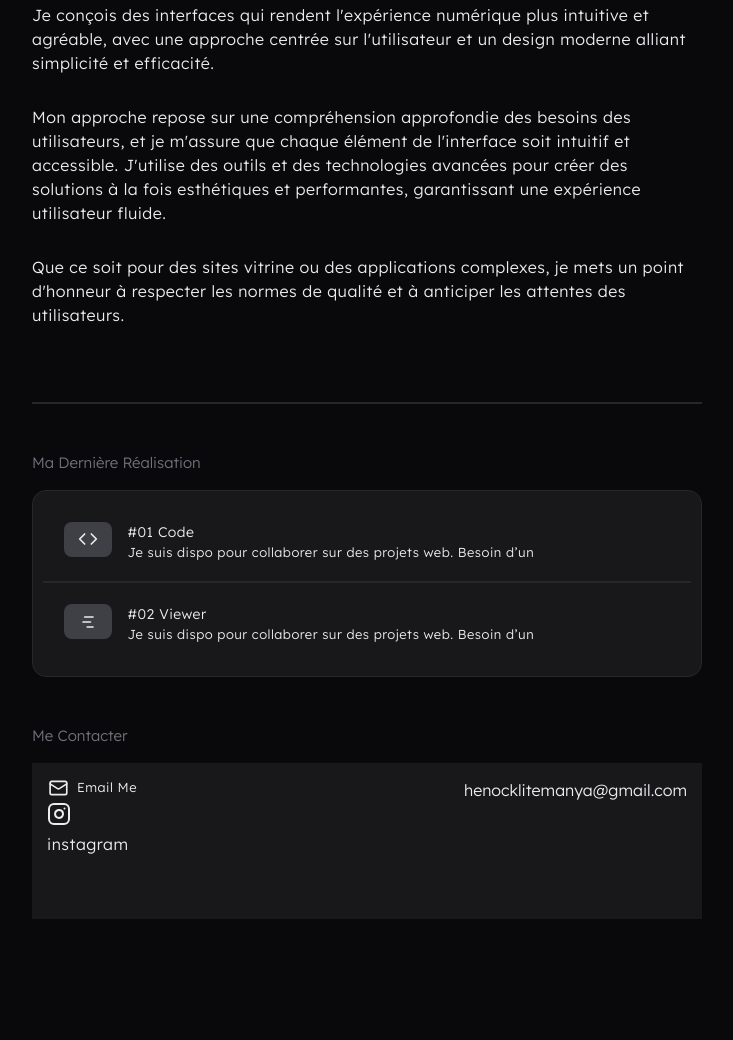
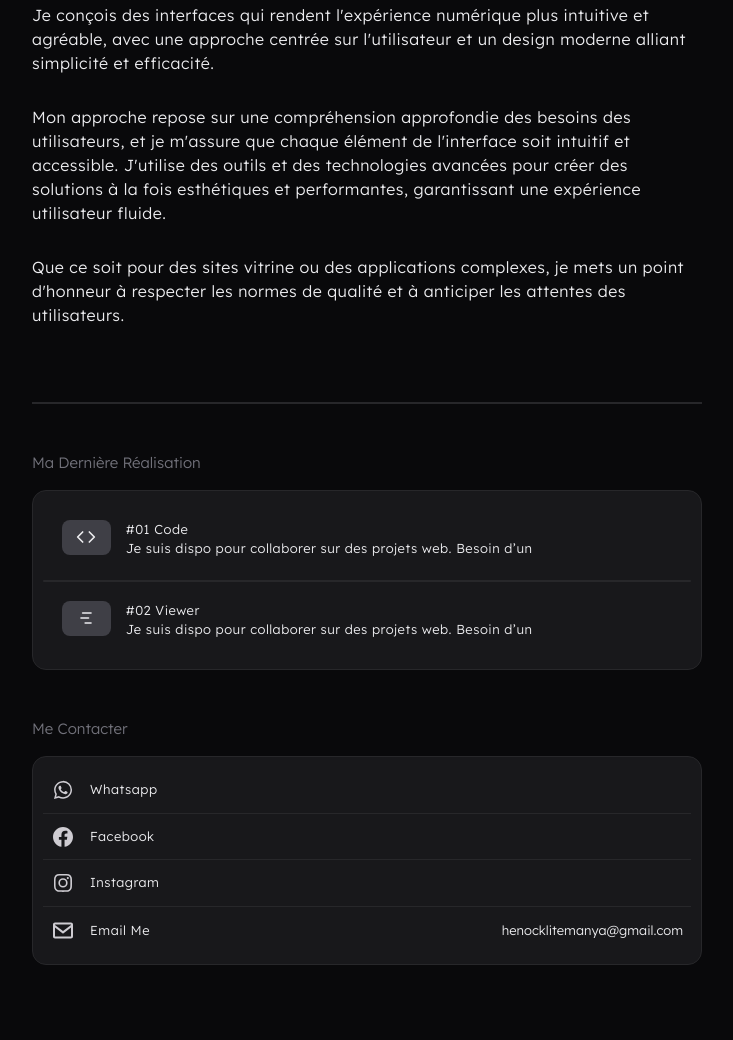
Before and after one commit to Henock-Lite/Henock-Lite.github.io, a plain HTML site: page index.html in a window 1280 px wide. Shown: the part 263-1303 px from the top of the page, without its empty margins (273-1006 px from the left). Before the commit the page ends 1182 px from the top, so only its background shows below. Drawn offline with Linux system fonts and the light colour scheme.

Commit message:
home-style

```diff
--- a/assets/styles/layouts/_ContactSection.scss
+++ b/assets/styles/layouts/_ContactSection.scss
@@ -2,8 +2,8 @@
 @use "../../styles/utils/functions" as fn;
 
 .contactmeSection {
-  //   background: #18181b;
   //   padding: fn.convertir-rem(20);
+  padding-bottom: 75px;
   .contact-title {
     margin: 45px 0 14px;
     h3 {
@@ -16,23 +16,61 @@
     }
   }
   .carte-contact {
+    border: solid 1px #27272a;
+    height: 70%;
+    border-radius: 14px;
     background: #18181b;
-      padding: fn.convertir-rem(15);
-    .mail {
+    padding: fn.convertir-rem(10);
+    width: 100%;
+  }
+
+  .parent-div {
+    display: grid;
+    grid-template-rows: 25% 25% 25% 25%;
+    cursor: pointer;
+    .A {
+      border-bottom: solid 1px #27272a;
       display: flex;
-      gap: 7px;
-      svg {
-        height: fn.convertir-rem(20);
+      gap: 15px;
+      padding: fn.convertir-rem(8);
+      .svg-parent {
+        svg {
+          height: 100%;
+          text-align: center;
+        }
       }
-      p {
-        text-transform: capitalize;
-        font-size: fn.convertir-rem(13);
+      .infos-contact {
+        align-self: center;
+        p {
+          text-transform: capitalize;
+          font-size: fn.convertir-rem(13);
+        }
       }
-      div {
+
+      .mail-infos {
         display: flex;
+        align-items: center;
+        gap: 15px;
         justify-content: space-between;
         width: 100%;
+        p {
+          text-transform: capitalize;
+          font-size: fn.convertir-rem(13);
+        }
+
+        div{
+          display: flex;
+          align-items: center;
+          span{
+            font-size: fn.convertir-rem(13);
+
+          }
+        }
       }
+    }
+
+    .bordur {
+      border: none;
     }
   }
 }
--- a/assets/styles/layouts/_buildSection.scss
+++ b/assets/styles/layouts/_buildSection.scss
@@ -33,9 +33,10 @@
       position: absolute;
       width: 97%;
       height: 2px;
+      border-radius: 5px;
       background: #27272a;
       left: 10px;
-      transform: translateY(59px);
+      transform: translateY(60px);
     }
   }
 
@@ -52,7 +53,7 @@
     height: 70%;
     border-radius: 14px;
     background: #18181b;
-    padding: fn.convertir-rem(10);
+    padding: fn.convertir-rem(8);
     width: 100%;
 
     .last-project {
@@ -76,7 +77,7 @@
 
       .description {
         .num {
-          font-size: fn.convertir-rem(14);
+          font-size: fn.convertir-rem(13);
           text-transform: capitalize;
         }
         p {
--- a/index.html
+++ b/index.html
@@ -115,55 +115,92 @@
         <h3>Me contacter</h3>
       </div>
       <div class="carte-contact">
-        <div class="mail">
+        <div class="parent-div">
+          <a class="A">
+            <div class="svg-parent">
               <svg
                 xmlns="http://www.w3.org/2000/svg"
                 width="24"
                 height="24"
                 viewBox="0 0 24 24"
-            fill="none"
-            stroke="currentColor"
-            stroke-width="2"
-            stroke-linecap="round"
-            stroke-linejoin="round"
-            class="lucide lucide-mail-icon lucide-mail"
+                style="fill: rgba(206, 204, 210, 1)"
               >
-            <rect width="20" height="16" x="2" y="4" rx="2" />
-            <path d="m22 7-8.97 5.7a1.94 1.94 0 0 1-2.06 0L2 7" />
+                <path
+                  fill-rule="evenodd"
+                  clip-rule="evenodd"
+                  d="M18.403 5.633A8.919 8.919 0 0 0 12.053 3c-4.948 0-8.976 4.027-8.978 8.977 0 1.582.413 3.126 1.198 4.488L3 21.116l4.759-1.249a8.981 8.981 0 0 0 4.29 1.093h.004c4.947 0 8.975-4.027 8.977-8.977a8.926 8.926 0 0 0-2.627-6.35m-6.35 13.812h-.003a7.446 7.446 0 0 1-3.798-1.041l-.272-.162-2.824.741.753-2.753-.177-.282a7.448 7.448 0 0 1-1.141-3.971c.002-4.114 3.349-7.461 7.465-7.461a7.413 7.413 0 0 1 5.275 2.188 7.42 7.42 0 0 1 2.183 5.279c-.002 4.114-3.349 7.462-7.461 7.462m4.093-5.589c-.225-.113-1.327-.655-1.533-.73-.205-.075-.354-.112-.504.112s-.58.729-.711.879-.262.168-.486.056-.947-.349-1.804-1.113c-.667-.595-1.117-1.329-1.248-1.554s-.014-.346.099-.458c.101-.1.224-.262.336-.393.112-.131.149-.224.224-.374s.038-.281-.019-.393c-.056-.113-.505-1.217-.692-1.666-.181-.435-.366-.377-.504-.383a9.65 9.65 0 0 0-.429-.008.826.826 0 0 0-.599.28c-.206.225-.785.767-.785 1.871s.804 2.171.916 2.321c.112.15 1.582 2.415 3.832 3.387.536.231.954.369 1.279.473.537.171 1.026.146 1.413.089.431-.064 1.327-.542 1.514-1.066.187-.524.187-.973.131-1.067-.056-.094-.207-.151-.43-.263"
+                ></path>
               </svg>
-          <div>
-            <p>email Me</p>
-            <span>henocklitemanya@gmail.com</span>
             </div>
+            <div class="infos-contact">
+              <p>whatsapp</p>
             </div>
+          </a>
 
-        <div>
+          <a class="A">
+            <div class="svg-parent">
               <svg
                 xmlns="http://www.w3.org/2000/svg"
                 width="24"
                 height="24"
                 viewBox="0 0 24 24"
-            fill="none"
-            stroke="currentColor"
-            stroke-width="2"
-            stroke-linecap="round"
-            stroke-linejoin="round"
-            class="lucide lucide-instagram-icon lucide-instagram"
+                style="fill: rgba(206, 204, 210, 1)"
               >
-            <rect width="20" height="20" x="2" y="2" rx="5" ry="5" />
-            <path d="M16 11.37A4 4 0 1 1 12.63 8 4 4 0 0 1 16 11.37z" />
-            <line x1="17.5" x2="17.51" y1="6.5" y2="6.5" />
+                <path
+                  d="M12.001 2.002c-5.522 0-9.999 4.477-9.999 9.999 0 4.99 3.656 9.126 8.437 9.879v-6.988h-2.54v-2.891h2.54V9.798c0-2.508 1.493-3.891 3.776-3.891 1.094 0 2.24.195 2.24.195v2.459h-1.264c-1.24 0-1.628.772-1.628 1.563v1.875h2.771l-.443 2.891h-2.328v6.988C18.344 21.129 22 16.992 22 12.001c0-5.522-4.477-9.999-9.999-9.999z"
+                ></path>
               </svg>
+            </div>
+            <div class="infos-contact">
+              <p>facebook</p>
+            </div>
+          </a>
+
+          <a class="A">
+            <div class="svg-parent">
+              <svg
+                xmlns="http://www.w3.org/2000/svg"
+                width="24"
+                height="24"
+                viewBox="0 0 24 24"
+                style="fill: rgba(206, 204, 210, 1)"
+              >
+                <path
+                  d="M11.999 7.377a4.623 4.623 0 1 0 0 9.248 4.623 4.623 0 0 0 0-9.248zm0 7.627a3.004 3.004 0 1 1 0-6.008 3.004 3.004 0 0 1 0 6.008z"
+                ></path>
+                <circle cx="16.806" cy="7.207" r="1.078"></circle>
+                <path
+                  d="M20.533 6.111A4.605 4.605 0 0 0 17.9 3.479a6.606 6.606 0 0 0-2.186-.42c-.963-.042-1.268-.054-3.71-.054s-2.755 0-3.71.054a6.554 6.554 0 0 0-2.184.42 4.6 4.6 0 0 0-2.633 2.632 6.585 6.585 0 0 0-.419 2.186c-.043.962-.056 1.267-.056 3.71 0 2.442 0 2.753.056 3.71.015.748.156 1.486.419 2.187a4.61 4.61 0 0 0 2.634 2.632 6.584 6.584 0 0 0 2.185.45c.963.042 1.268.055 3.71.055s2.755 0 3.71-.055a6.615 6.615 0 0 0 2.186-.419 4.613 4.613 0 0 0 2.633-2.633c.263-.7.404-1.438.419-2.186.043-.962.056-1.267.056-3.71s0-2.753-.056-3.71a6.581 6.581 0 0 0-.421-2.217zm-1.218 9.532a5.043 5.043 0 0 1-.311 1.688 2.987 2.987 0 0 1-1.712 1.711 4.985 4.985 0 0 1-1.67.311c-.95.044-1.218.055-3.654.055-2.438 0-2.687 0-3.655-.055a4.96 4.96 0 0 1-1.669-.311 2.985 2.985 0 0 1-1.719-1.711 5.08 5.08 0 0 1-.311-1.669c-.043-.95-.053-1.218-.053-3.654 0-2.437 0-2.686.053-3.655a5.038 5.038 0 0 1 .311-1.687c.305-.789.93-1.41 1.719-1.712a5.01 5.01 0 0 1 1.669-.311c.951-.043 1.218-.055 3.655-.055s2.687 0 3.654.055a4.96 4.96 0 0 1 1.67.311 2.991 2.991 0 0 1 1.712 1.712 5.08 5.08 0 0 1 .311 1.669c.043.951.054 1.218.054 3.655 0 2.436 0 2.698-.043 3.654h-.011z"
+                ></path>
+              </svg>
+            </div>
+
+            <div class="infos-contact">
               <p>instagram</p>
             </div>
+          </a>
 
+          <a class="A bordur">
+            <div class="svg-parent">
+              <svg
+                xmlns="http://www.w3.org/2000/svg"
+                width="24"
+                height="24"
+                viewBox="0 0 24 24"
+                style="fill: rgba(206, 204, 210, 1)"
+              >
+                <path
+                  d="M20 4H4c-1.103 0-2 .897-2 2v12c0 1.103.897 2 2 2h16c1.103 0 2-.897 2-2V6c0-1.103-.897-2-2-2zm0 2v.511l-8 6.223-8-6.222V6h16zM4 18V9.044l7.386 5.745a.994.994 0 0 0 1.228 0L20 9.044 20.002 18H4z"
+                ></path>
+              </svg>
+            </div>
+            <div class="mail-infos">
+              <p>email Me</p>
               <div>
-          <img src="" alt="" />
-          <p></p>
+                <span>henocklitemanya@gmail.com</span>
               </div>
-        <div>
-          <img src="" alt="" />
-          <p></p>
+            </div>
+          </a>
         </div>
       </div>
     </section>
```
Also changed, not shown: assets/styles/main.css, 1 other file. Lines whose indentation alone changed are shown as unchanged.
